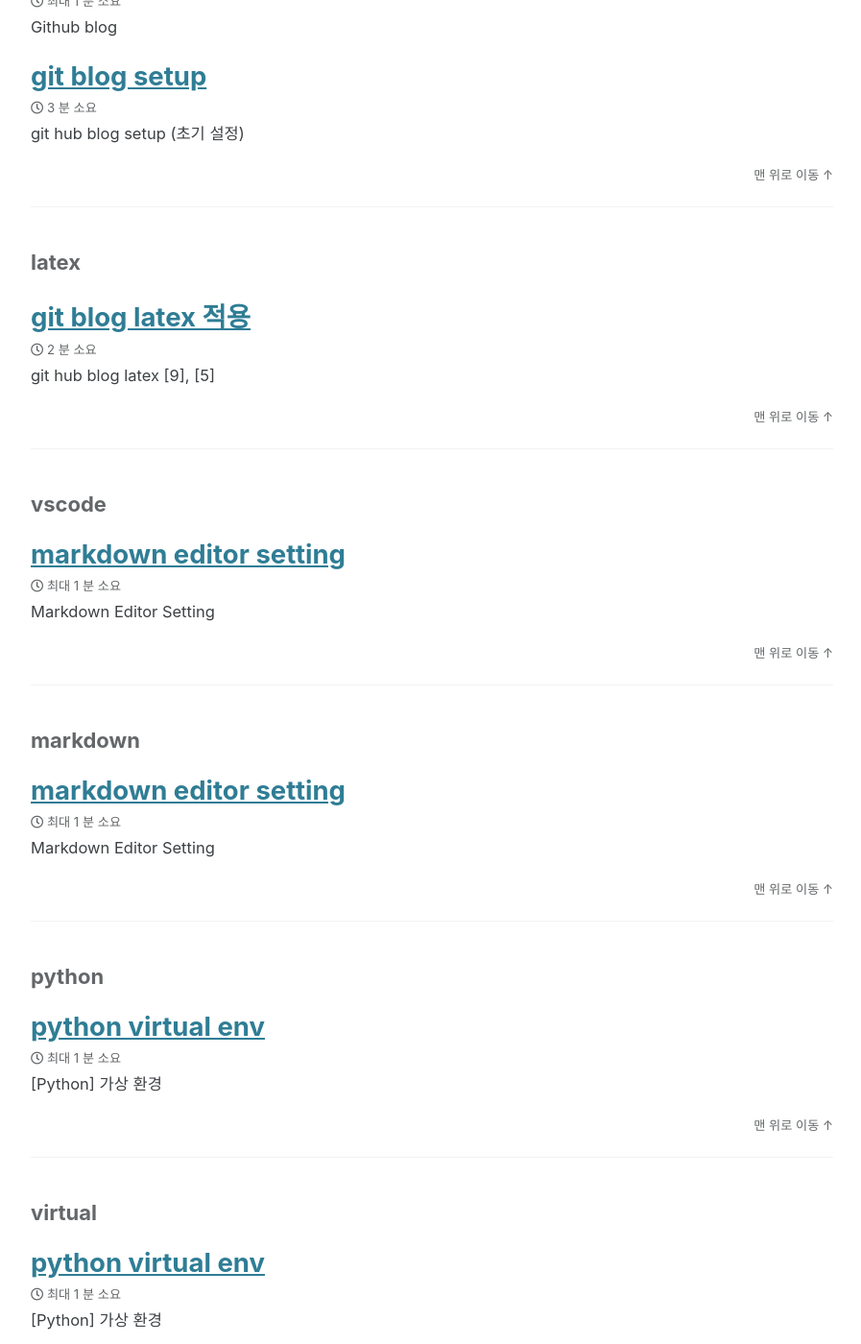
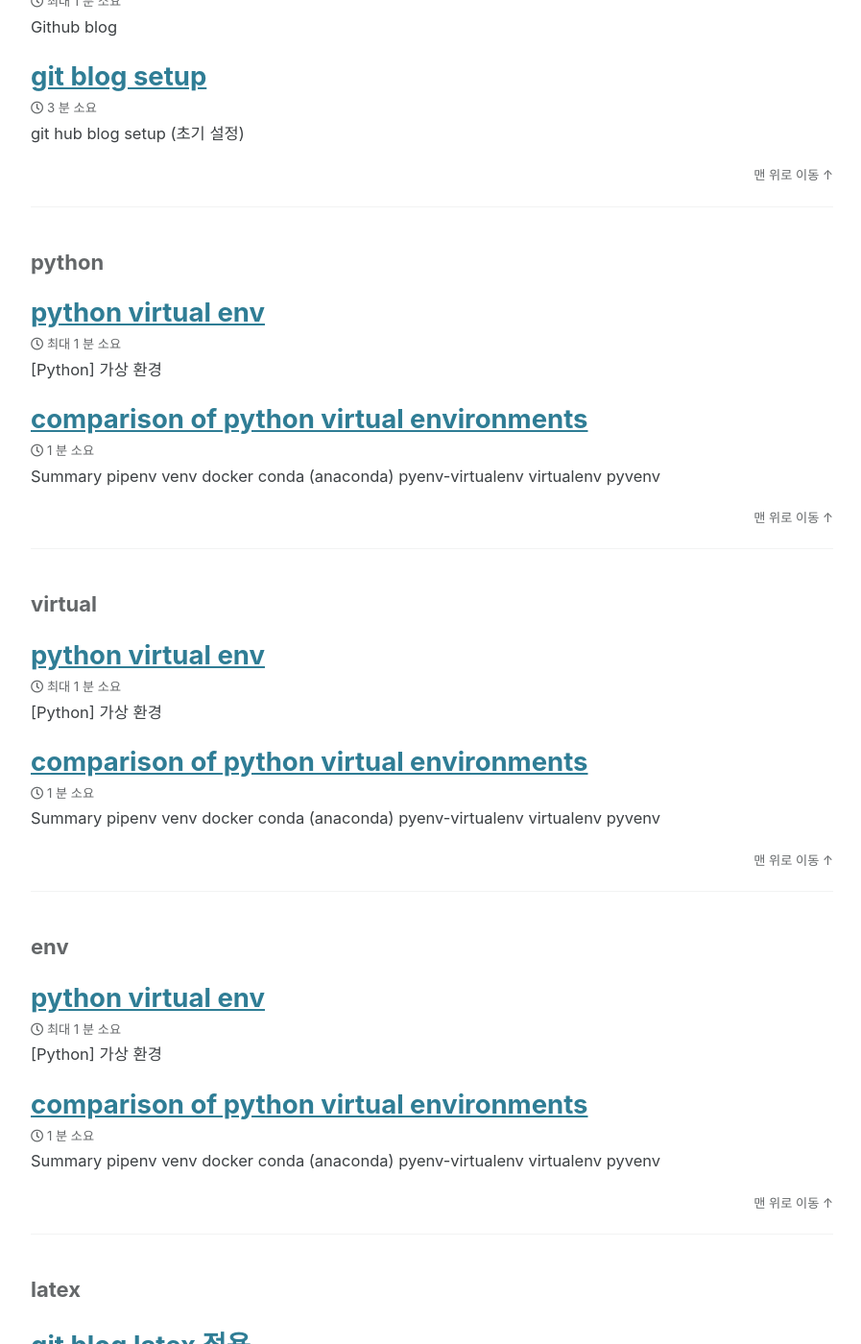
Before and after one commit to sjkimq/sjkimq.github.io, a Jekyll site: the page built from _pages/tag-archive.md, in a window 1280 px wide and 1400 px high, scrolled down 1129 px. Shown: the whole window at 96% size, without its empty margins (190-1087 px from the left). Built offline with Jekyll 4.4.1, drawn with Linux system fonts in a browser that asks for light colours; cached includes are drawn as plain includes; part of the change alters nothing that is shown; some of the changed text lies outside the part shown.

Commit message:
comparison of python virtual envs

````diff
--- /dev/null
+++ b/_posts/2022-11-23-comparison-of-python-virtual-envs.md
@@ -0,0 +1,174 @@
+---
+layout: post
+title:  "comparison of python virtual environments"
+categories: python-env
+tag: [python, virtual, env]
+---
+
+## Summary
+- pipenv
+- venv
+- docker
+- conda (anaconda)
+- pyenv-virtualenv
+- virtualenv
+- pyvenv
+
+
+## pipenv
+- 장점
+  - pipfile.lock 파일을 기반으로 패키지 관리
+    - lock 파일로 패키지 관리를 하면 다음과 같은 장점
+      - virtualenv로 가상환경을 생성하면서 pip으로 패키지를 자동으로 설치
+      - lock파일의 해쉬로 안전한 버전 관리가 가능
+      - pip으로 패키지를 설치/추가하면 자동으로 pipfile에 변경사항이 반영
+  - 파이썬에서 공식으로 권장하는 가상환경 모듈
+- 사용법
+  - pipenv 설치
+    ```
+    pip install pipenv
+    ```
+  - 가상환경 생성/제거
+    - 가상환경 생성 시 원하는 파이썬 버전을 입력
+      ```
+      # 생성
+      pipenv --python 3.X
+      # 제거
+      pipenv --rm
+      ```
+  - 가상환경 실행
+    - `shell` 로 실행
+      - 가상환경이 활성화된 터미널이 열림
+        ```
+        # Run shell
+        pipenv shell
+        ```
+    - `run` 으로 실행
+      - 스크립트 또는 명령어를 가상환경에서 실행만 하고 가상환경을 활성화하지는 않는 방법
+        ```
+        # Rum custom commands
+        pipenv run COMMANDS...
+        ```
+  - 가상환경 종료
+    - 가상환경을 종료하려면 해당 터미널을 빠져나온다
+      ```
+      exit
+      ```
+  - 패키지 관리
+
+
+## venv
+- 장점
+  - 파이썬에 내장되어 있는 가상환경 모듈
+  - Python 3.5 이후부터는 파이썬 표준 라이브러리에 들어가 있는 가상환경 생성 방법
+  - `pip`이 내장되어 있어 매우 편리
+- 가상환경 생성
+  ```
+  python3 -m venv ENV_NAME
+  ```
+- 가상환경 실행
+  ```
+  source ENV_NAME/bin/activate
+  ```
+- 가상환경 종료
+  ```
+  deactivate
+  ```
+- 패키지 관리
+  - 패키지 관리는 pip과 requirements.txt로 한다
+    ```
+    # 설치
+    pip3 install -r requirements.txt
+
+    # Lock
+    pip3 freeze > requirements.txt
+    ```
+
+- 참고
+  - PyCharm에서 기본적으로 제공하는 가상환경
+
+
+
+## docker
+
+
+
+
+
+
+
+## conda (anaconda)
+- 특징
+  - 머신러닝, 데이터과학 분야의 다양한 라이브러리들이 설치된 런타임인 아나콘다 파이썬에서 기본적으로 제공되는 가상환경 모듈
+  - 굳이 아나콘다를 사용하기보다 깨끗한 파이썬에 의존성을 새로 설치하는 게 더 가볍고 정확하기 때문에 별로 추천하지는 않음
+- 가상환경 생성
+  ```
+  conda create -n ENV_NAME python=3.X
+  ```
+- 가상환경 실행
+  ```
+  source activate
+  ```
+- 가상환경 종료
+  ```
+  source deactivate
+  ```
+- 패키지 관리
+  - 패키지 관리는 pip과 requirements.txt로 함
+    ```
+    # 설치
+    conda env create -f conda_requirements.txt
+
+    # Lock
+    conda env export > conda_requirements.txt
+    ```
+
+
+## pyenv-virtualenv
+- pyenv의 플러그인으로, virtualenv를 이용해 가상환경을 관리해준다. 파이썬 버전을 쉽게 변경할 수 있다는 장점이 있지만 최근에는 많이 사용하지 않고있다.
+  - 가상환경 설치
+  - 가상환경 생성
+  - 가상환경 실행
+  - 가상환경 종료
+  - 패키지 관리
+
+## virtualenv
+- 설치
+  ```
+  pip3 install virtualenv
+  ```
+- 가상환경 생성
+  ```
+  virtualenv ENV_NAME
+  ```
+- 가상환경 실행
+  ```
+  source ENV_NAME/bin/activate
+  ```
+- 가상환경 종료
+  ```
+  deactivate
+  ```
+- 패키지 관리
+  - 패키지 관리는 pip과 requirements.txt로 한다
+    ```
+    # 설치
+    pip3 install -r requirements.txt
+
+    # Lock
+    pip3 freeze > requirements.txt
+    ```
+
+
+## pyvenv
+- 특징
+  - Python 3.3과 3.4에서 사용하던 가상환경 도구였지만, 3.6 이후부터 사용하지 말 것이 권고되고 있음
+
+
+
+
+## References
+
+[1] [Data Scientist를 위한 TOP 4 파이썬 가상환경 비교](https://dining-developer.tistory.com/21)
+
+[2] [파이썬 가상환경 비교(pipenv, venv, pyenv, conda)](https://devbull.xyz/python-create-environment/)
--- a/_posts/2022-11-23-python-venv.md
+++ b/_posts/2022-11-23-python-venv.md
@@ -67,3 +67,11 @@ tag: [python, virtual, env]
 - https://github.com/pytorch/data#installation
 - python -m venv torchdata-env
 - source torchdata-env/bin/activate
+
+
+
+
+
+
+## References
+[1] dummy
````
